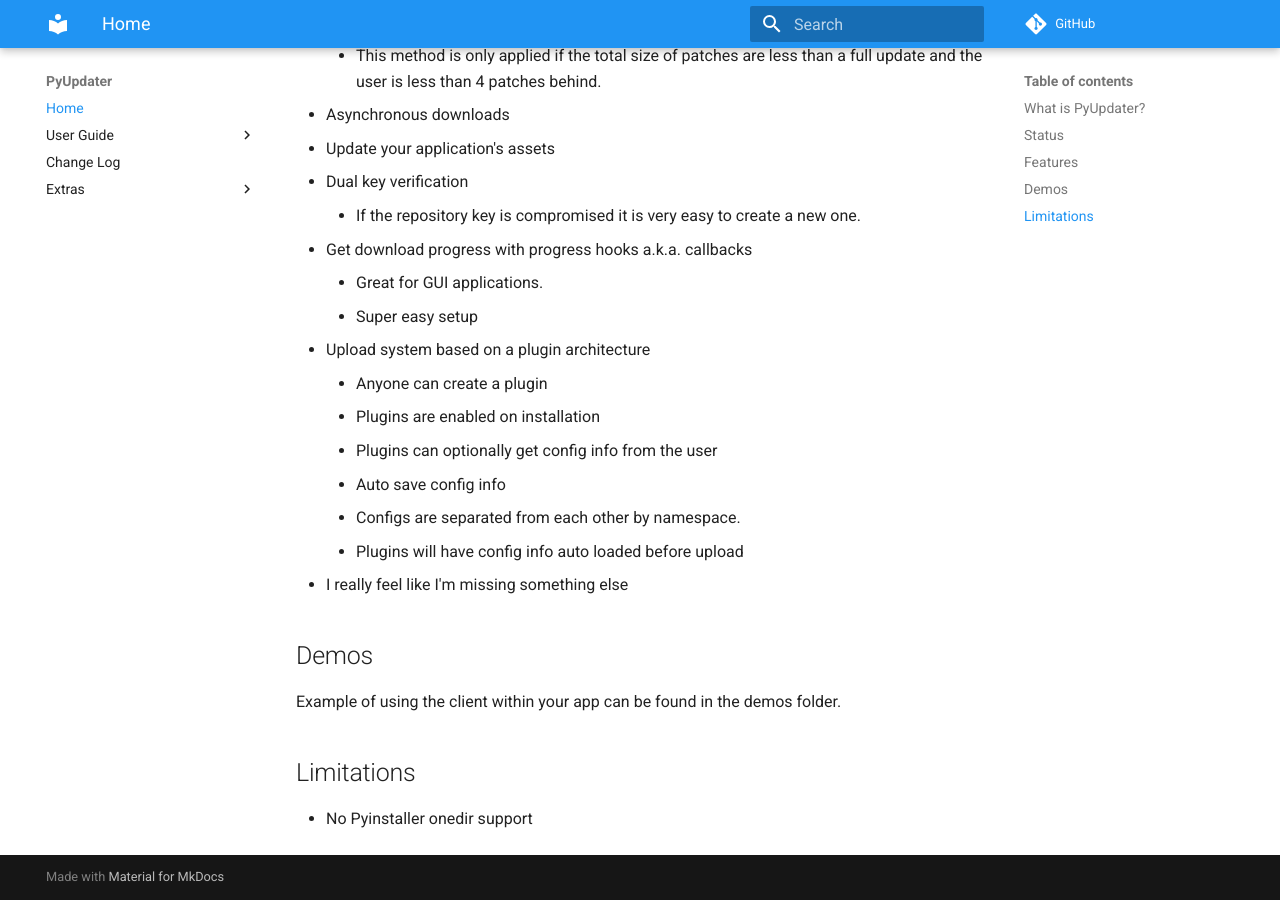
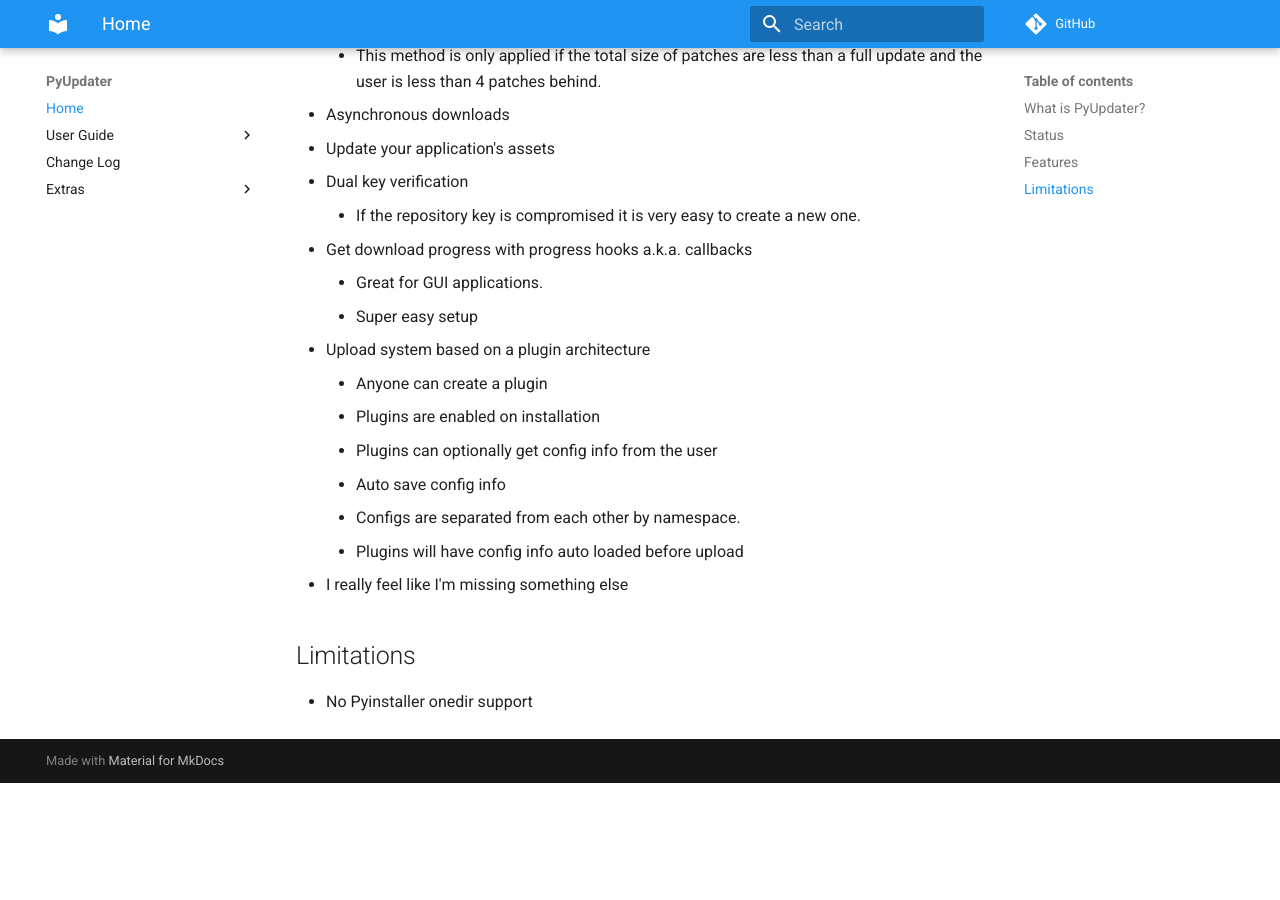
Before and after one commit to Digital-Sapphire/PyUpdater, an MkDocs documentation site: the page built from docs/index.md, in a window 1280 px wide and 900 px high, scrolled down 650 px. Built offline with MkDocs 1.6.1 and Material for MkDocs 9.7.7, drawn with Linux system fonts in a browser that asks for light colours; comment, search, counter and statistics services are not loaded; old or Windows-style settings are respelled for this version of MkDocs; after the commit the page ends 1433 px from its top, so only the background shows below that.

Commit message:
Remove obsolete info

```diff
--- a/docs/index.md
+++ b/docs/index.md
@@ -41,10 +41,6 @@ An autoupdate framework for pyinstaller that enables simple, secure & efficient
 - I really feel like I'm missing something else
 
 
-##Demos
-
-Example of using the client within your app can be found in the demos folder.
-
 ##Limitations
 
 * No Pyinstaller onedir support
```
